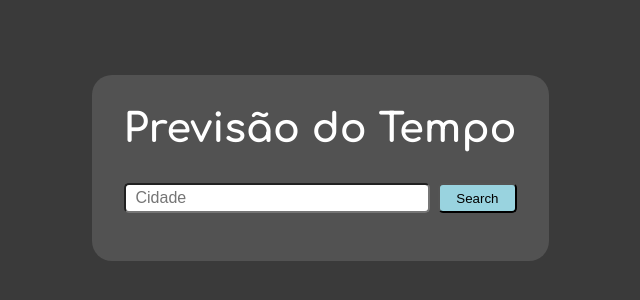
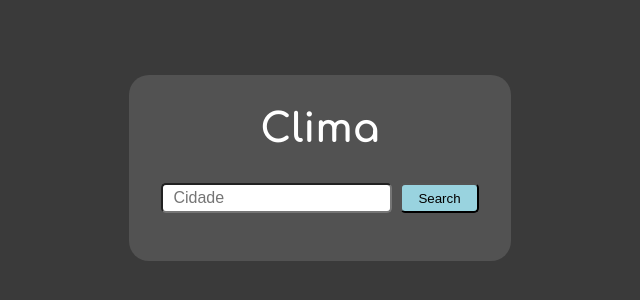
Before and after one commit to joaoacastro/clima-adatech, a website: page index.html in a window 1280 px wide. Shown: the part 232-532 px from the top of the page, without its empty margins (320-960 px from the left). Drawn offline with Linux system fonts and the light colour scheme; a web font is replaced by a local one.

Commit message:
update name code

```diff
--- a/index.html
+++ b/index.html
@@ -3,7 +3,7 @@
   <head>
     <meta charset="UTF-8" />
     <meta name="viewport" content="width=device-width, initial-scale=1.0" />
-    <title>.:Previsão do Tempo:.</title>
+    <title>.:Clima:.</title>
 
     <!-- style -->
     <link rel="stylesheet" href="css/reset.css" />
@@ -22,7 +22,7 @@
   </head>
   <body>
     <main>
-      <h1>Previsão do Tempo</h1>
+      <h1>Clima</h1>
 
       <section id="search-form">
         <form>
```
